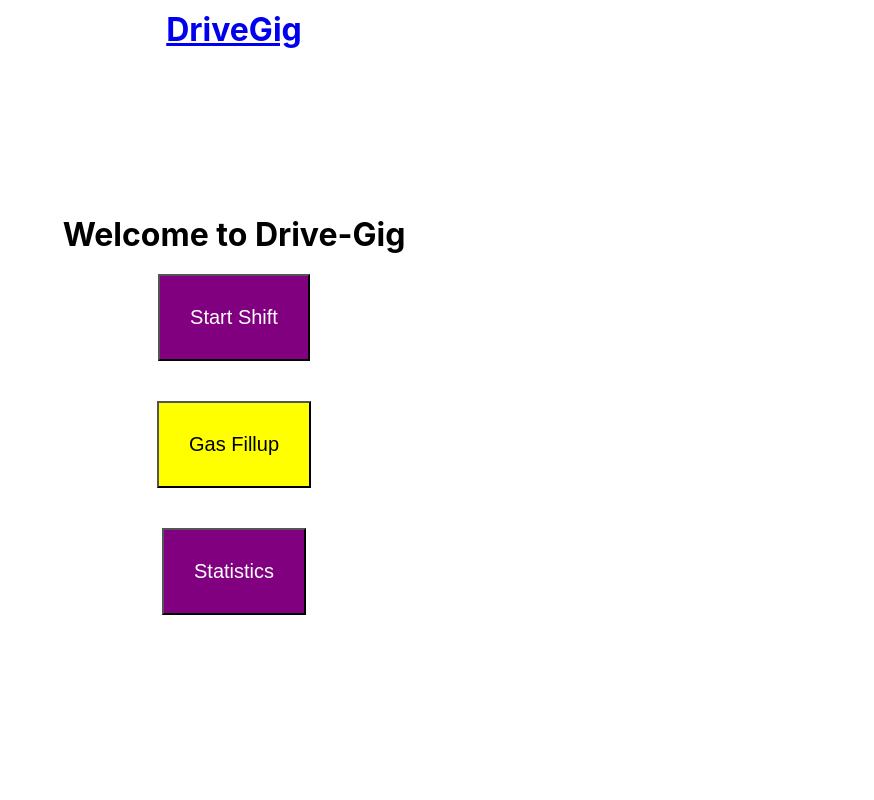
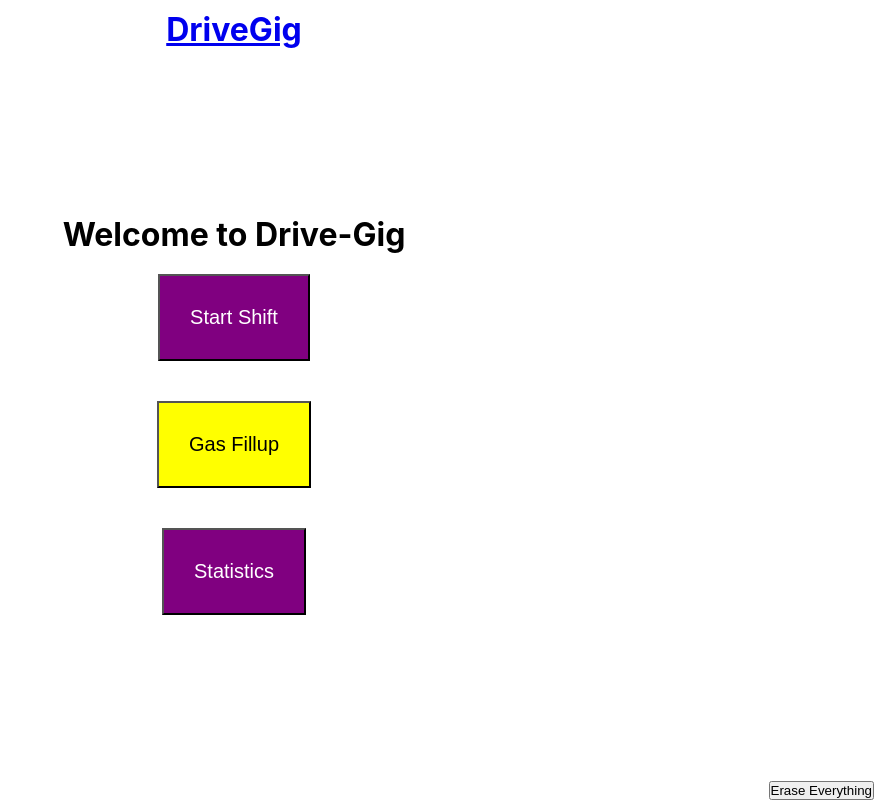
Before and after one commit to Harmtan13/DriveGig, a React (Create React App) app: page / in a window 1280 px wide. Shown: the whole page, without its empty margins (406-1280 px from the left). Built offline with nearby package versions, Linux system fonts and the light colour scheme.

Commit message:
Added Erase Everything button for testing purposes.

```diff
--- a/src/App.css
+++ b/src/App.css
@@ -25,3 +25,9 @@ header h1 {
   height: calc(100vh - 50px);
   place-items: center;
 }
+
+.erase {
+  position: fixed;
+  bottom: 0;
+  right: 0;
+}
--- a/src/App.js
+++ b/src/App.js
@@ -21,6 +21,10 @@ export default function App() {
     setShift,
   };
 
+  const eraseLocalStorage = () => {
+    localStorage.clear();
+  };
+
   useEffect(() => {
     if (shift.completed) {
       localStorage.clear();
@@ -37,6 +41,12 @@ export default function App() {
           <Route exact path = "/">
             <ButtonWrapper className = "wrapper">
               <h1>Welcome to Drive-Gig</h1>
+
+              <div>
+                <button onClick = {eraseLocalStorage} className = "erase">
+                  Erase Everything
+                </button>
+              </div>
 
               <Link to = "/start-shift">
                 <Button>
```
